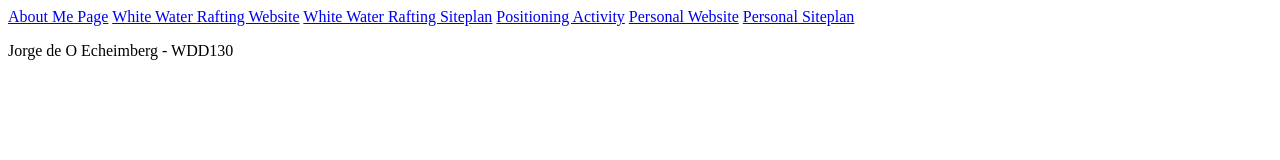
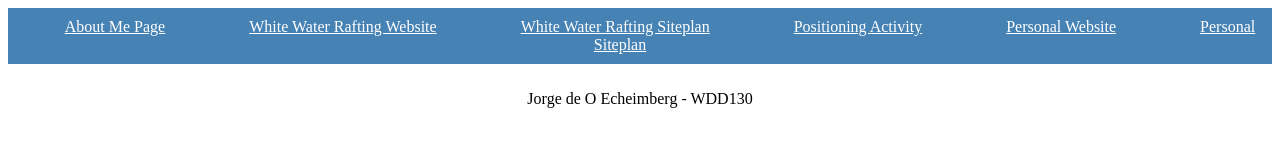
Before and after one commit to inteligenciaquantica/WDD130, a plain HTML site: page index.html in a window 1280 px wide. Drawn offline with Linux system fonts and the light colour scheme.

```diff
--- a/index.html
+++ b/index.html
@@ -6,6 +6,7 @@
     <meta http-equiv="X-UA-Compatible" content="IE=edge">
     <meta name="viewport" content="width=device-width, initial-scale=1.0">
     <title>WDD130 Home Page</title>
+    <link rel="stylesheet" href="aboutme/styles/styles.css">
 </head>
 
 <body>
```
